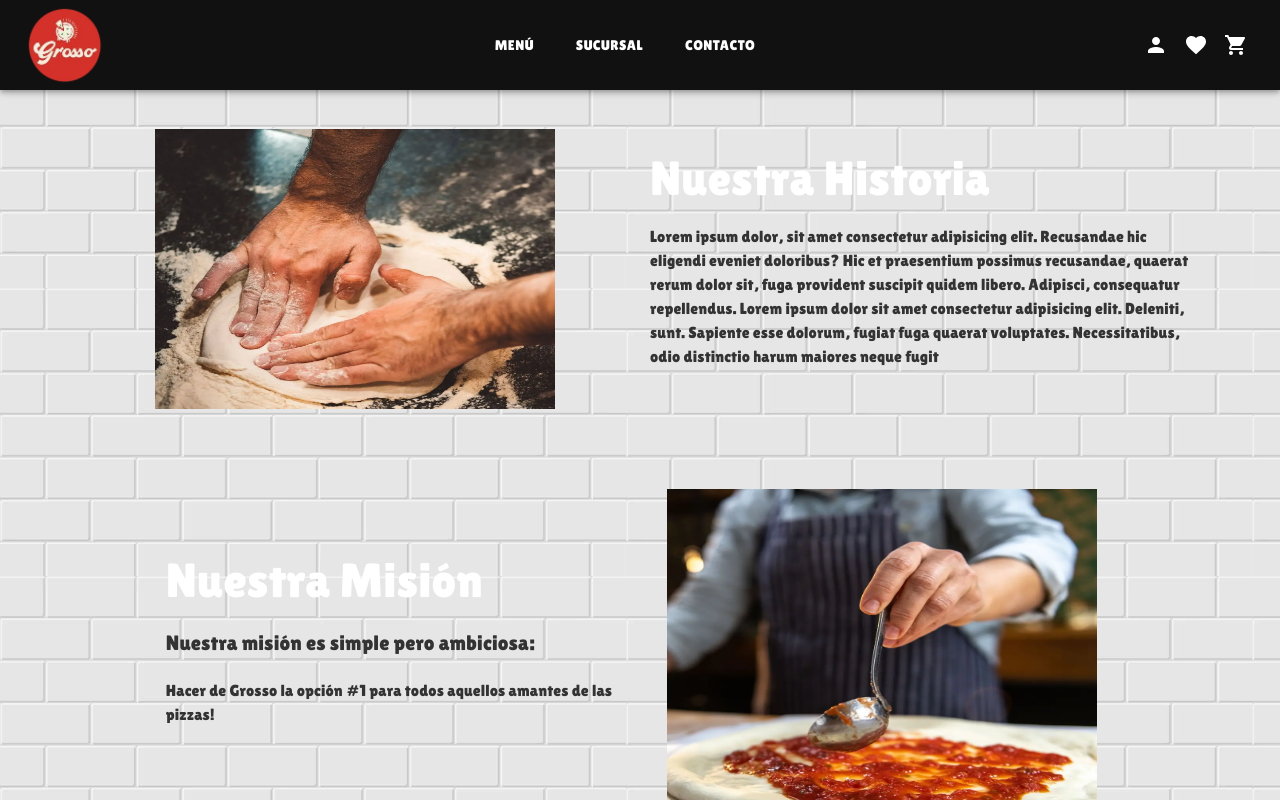
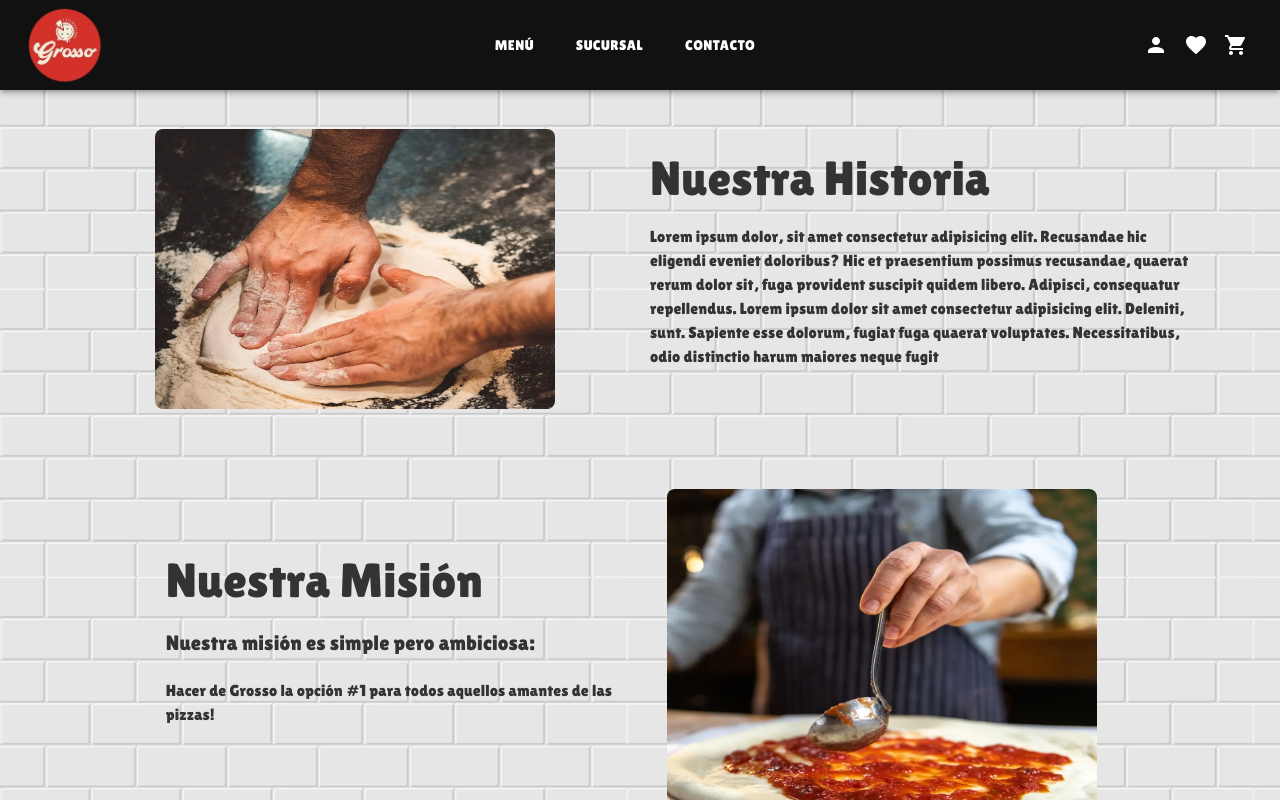
Before and after one commit to Gonzalonu99/ecommerce-en-react, a React (Create React App) app in the folder ecommerce/: page /nosotros in a window 1280 px wide. Shown: the top 800 px of the page. Built offline with nearby package versions, Linux system fonts and the light colour scheme; no server answers; a web font is replaced by a local one.

Commit message:
fix heading and banner size (#34)

```diff
--- a/ecommerce/src/components/aboutUs/aboutUs.css
+++ b/ecommerce/src/components/aboutUs/aboutUs.css
@@ -8,8 +8,9 @@
     color: white !important;
 }
     .contact-banner{
-        background-size: cover;
-        background-position: 0% 25%;
+        background-size:  cover;
+        background-repeat: no-repeat;
+        background-position: 50% 25%;
         background-image: url(../../img/contactoBanner.webp);
     }
 .section-padding {
@@ -72,10 +73,11 @@
     max-width: 100%;
     vertical-align: middle;
     display: inline-block;
+    border-radius: .5rem;
 }
 .au-heading{
     font-family: 'Lilita One', sans-serif !important;
-    color: #fff;
+    color: #333;
     text-align: left;
     margin-top: 0;
     margin-bottom: 0;
```
